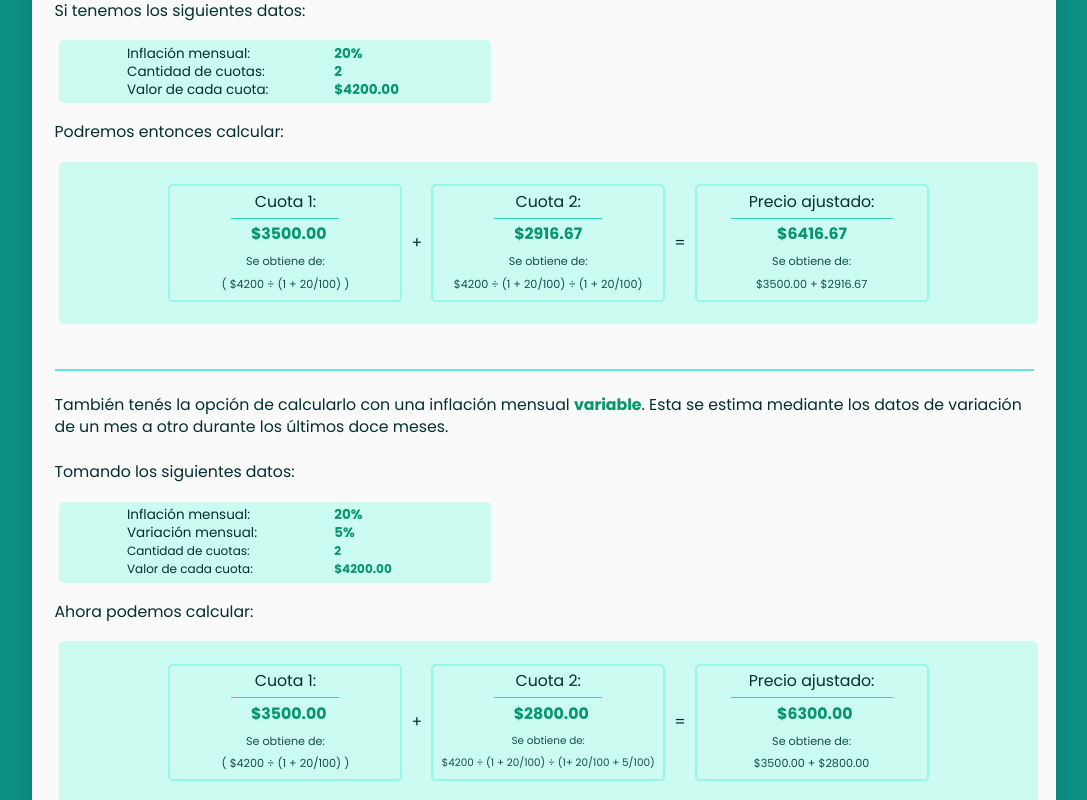
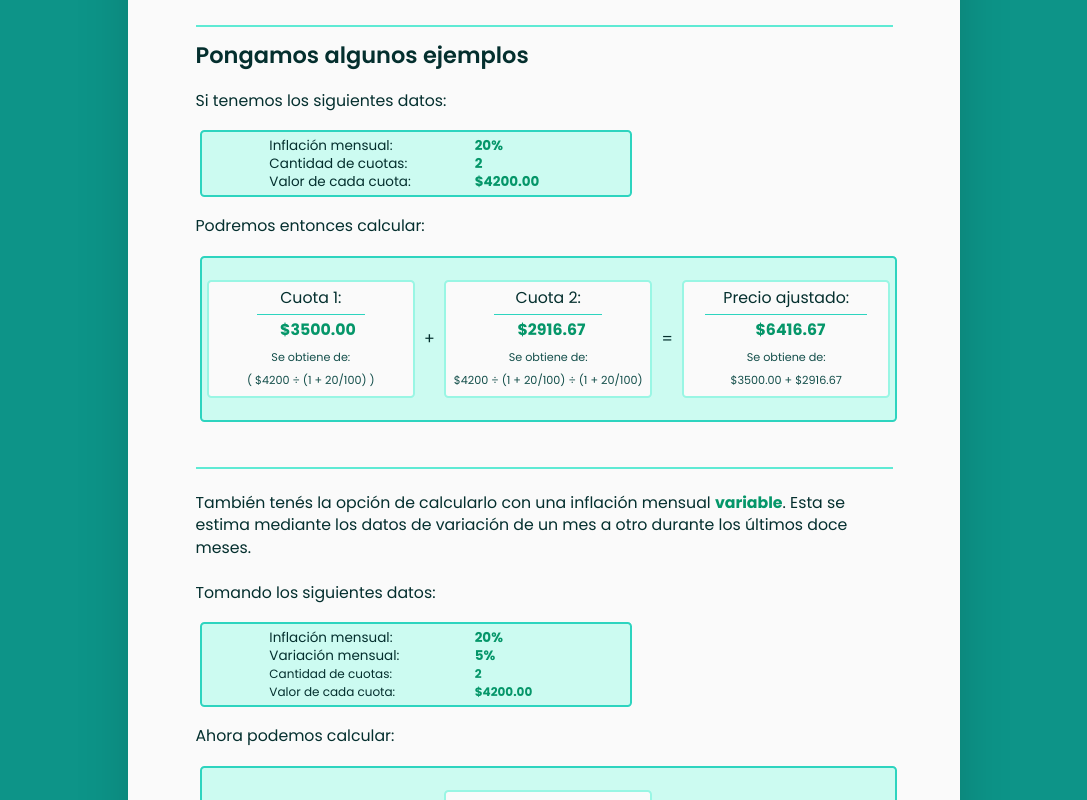
Before and after one commit to fmancilla00/devalu, a React (Vite) app: page /explicacion in a window 1280 px wide. Shown: the part 360-1160 px from the top of the page, without its empty margins (96-1183 px from the left). Built offline with nearby package versions, Linux system fonts and the light colour scheme; a web font is replaced by a local one.

Commit message:
restyling results y main

```diff
--- a/src/Routes/Explicacion.jsx
+++ b/src/Routes/Explicacion.jsx
@@ -5,7 +5,7 @@ import { IoCaretBackOutline } from "react-icons/io5";
 export default function Explicacion() {
   return (
     <div className='flex flex-col items-center justify-center w-full min-h-screen'>
-      <div className='drop-shadow-2xl text-teal-950 md:px-15 lg:rounded-lg sm:rounded-md bg-neutral-50 w-full sm:min-h-0 sm:w-[80%] xl:w-[80%]  min-h-screen  xl:h-[95%] flex flex-col items-center justify-start md:my-5 lg:my-10'>
+      <div className='drop-shadow-2xl text-teal-950 md:px-15 lg:rounded-lg sm:rounded-md bg-neutral-50 w-full sm:min-h-0 sm:w-[80%] xl:w-[65%] xl:p-10 min-h-screen xl:h-[95%] flex flex-col items-center justify-start md:my-5 lg:my-10'>
               <h2 className='w-full px-5 pt-8  text-xl lg:text-3xl'>¿Cómo se calcula?</h2>
         <section className='w-full p-5'>
           <article className='py-2 border-y-2 border-teal-300'>
@@ -21,7 +21,7 @@ export default function Explicacion() {
                     <p className='my-4 text-xs font-normal lg:text-sm'>
                         Si tenemos los siguientes datos:
                     </p>
-                    <ul className='list-disc list-inside bg-teal-100 rounded m-1 p-1 flex flex-col justify-center items-center my-4 text-xs  font-normal w-full max-w-sm'>
+                    <ul className='list-disc list-inside border-2 border-teal-400 rounded m-1 p-1 flex flex-col justify-center items-center my-4 text-xs  font-normal w-full max-w-sm bg-teal-100'>
                         <li className='text-[12px] lg:text-xs flex justify-between items center w-[70%]'><span>Inflación mensual:</span> <b className='text-emerald-600 text-start  w-[30%]'>20%</b></li>
                         <li className=' text-[12px] lg:text-xs flex justify-between items center w-[70%]'><span>Cantidad de cuotas:</span> <b className='text-emerald-600 w-[30%]'>2</b></li>
                         <li className=' text-[12px] lg:text-xs flex justify-between items center w-[70%] '><span>Valor de cada cuota:</span> <b className='text-emerald-600 w-[30%]'>$4200.00</b></li>
@@ -29,8 +29,8 @@ export default function Explicacion() {
                     <p className='my-4 text-xs font-normal lg:text-sm'>
                         Podremos entonces calcular:
                     </p>
-                    <div className='list-disc list-inside bg-teal-100 rounded m-1 p-1 flex flex-col justify-center items-center my-4 text-xs font-normal w-full gap-2 py-5 lg:flex-row lg:text-sm'>
-                      <div className='flex gap-1 flex-col justify-center items-center text-center border-2 w-52 rounded  border-teal-200'>
+                    <div className='list-disc list-inside bg-teal-100 border-2 border-teal-400 rounded m-1 p-1 flex flex-col justify-center items-center my-4 text-xs font-normal w-full gap-2 py-5 lg:flex-row lg:text-sm'>
+                      <div className='flex gap-1 flex-col justify-center items-center text-center border-2 w-52 rounded  border-teal-200 bg-neutral-50'>
                         <h6 className='text-center border-b-teal-400 border-b p-1 w-24'>
                           Cuota 1:
                         </h6>
@@ -44,7 +44,7 @@ export default function Explicacion() {
 
               </div>
                       <span> + </span>
-                    <div className='flex gap-1 flex-col justify-center items-center text-center border-2 w-52 rounded  border-teal-200'>
+                    <div className='flex gap-1 flex-col justify-center items-center text-center border-2 w-52 rounded  border-teal-200 bg-neutral-50'>
                         <h6 className='text-center border-b-teal-400 border-b p-1 w-24'>
                           Cuota 2:
                         </h6>
@@ -58,7 +58,7 @@ export default function Explicacion() {
 
               </div>
               <span>=</span>
-                      <div className='flex gap-1 flex-col justify-center items-center text-center border-2 w-52 rounded  border-teal-200'>
+                      <div className='flex gap-1 flex-col justify-center items-center text-center border-2 w-52 rounded  border-teal-200 bg-neutral-50'>
                         <h6 className='text-center border-b-teal-400 border-b p-1 w-36'>
                           Precio ajustado:
                         </h6>
@@ -73,7 +73,7 @@ export default function Explicacion() {
                     </div>
           </article>
 
-          <article className='my-10 border-t-2 border-teal-300'>
+          <article className='my-10 border-y-2 border-teal-300'>
             <p className='my-5 text-xs font-normal lg:text-sm'>
                       También tenés la opción de calcularlo con una inflación mensual <b className='text-emerald-600'>variable</b>. Esta se estima mediante los datos de variación de un mes a otro durante los últimos doce meses.
             </p>
@@ -82,7 +82,7 @@ export default function Explicacion() {
               Tomando los siguientes datos:
             </p>
 
-            <ul className='list-disc list-inside bg-teal-100 rounded m-1 p-1 flex flex-col justify-center items-center my-4 text-xs font-normal w-full max-w-sm'>
+            <ul className='list-disc list-inside bg-teal-100 border-2 border-teal-400 rounded m-1 p-1 flex flex-col justify-center items-center my-4 text-xs font-normal w-full max-w-sm'>
               <li className='text-[12px] lg:text-xs flex justify-between items center w-[70%]'><span>Inflación mensual:</span> <b className='text-emerald-600 text-start  w-[30%]'>20%</b></li>
               <li className='text-[12px] lg:text-xs flex justify-between items center w-[70%]'><span>Variación mensual: </span> <b className='text-emerald-600 text-start  w-[30%]'>5%</b></li>
               <li className=' text-[12px] flex justify-between items center w-[70%]'><span>Cantidad de cuotas:</span> <b className='text-emerald-600 w-[30%]'>2</b></li>
@@ -93,8 +93,8 @@ export default function Explicacion() {
               Ahora podemos calcular:
             </p>
 
-            <div className='list-disc list-inside bg-teal-100 rounded m-1 p-1 flex flex-col justify-center items-center my-4 text-xs font-normal w-full gap-2 py-5 lg:flex-row lg:text-sm'>
-                      <div className='flex gap-1 flex-col justify-center items-center text-center border-2 w-52 rounded  border-teal-200'>
+            <div className='list-disc list-inside bg-teal-100 rounded m-1 p-1 flex flex-col justify-center items-center my-4 text-xs font-normal w-full gap-2 py-5 lg:flex-row lg:text-sm border-2 border-teal-400'>
+                      <div className='flex gap-1 flex-col justify-center items-center text-center border-2 w-52 rounded  border-teal-200 bg-neutral-50'>
                         <h6 className='text-center border-b-teal-400 border-b p-1 w-24'>
                           Cuota 1:
                         </h6>
@@ -108,7 +108,7 @@ export default function Explicacion() {
 
               </div>
                       <span> + </span>
-                    <div className='flex gap-1 flex-col justify-center items-center text-center border-2 w-52 rounded  border-teal-200'>
+                    <div className='flex gap-1 flex-col justify-center items-center text-center border-2 w-52 rounded  border-teal-200 bg-neutral-50'>
                         <h6 className='text-center border-b-teal-400 border-b p-1 w-24'>
                           Cuota 2:
                         </h6>
@@ -122,7 +122,7 @@ export default function Explicacion() {
 
               </div>
               <span>=</span>
-                      <div className='flex gap-1 flex-col justify-center items-center text-center border-2 w-52 rounded  border-teal-200'>
+                      <div className='flex gap-1 flex-col justify-center items-center text-center border-2 w-52 rounded  border-teal-200 bg-neutral-50'>
                         <h6 className='text-center border-b-teal-400 border-b p-1 w-36'>
                           Precio ajustado:
                         </h6>
--- a/src/Routes/Main.jsx
+++ b/src/Routes/Main.jsx
@@ -10,13 +10,12 @@ export default function Main() {
   const { variacion, IPC, loading, error } = useFetch(url)
   const defaultVal = { valor: 0.078, fechaFormateada: 'Mayo 2023' }
   return (
-    <div className='flex flex-col items-center justify-center w-screen min-h-screen'>
-      <div className='drop-shadow-2xl text-teal-950 md:px-20 lg:rounded-lg sm:rounded-md bg-neutral-50 w-full sm:min-h-0 sm:w-[80%] xl:w-[60%]  min-h-screen  xl:h-[95%] flex flex-col items-center justify-center'>
+    <div className='flex flex-col items-center justify-center w-full min-h-screen'>
+      <div className='drop-shadow-2xl text-teal-950 md:px-15 lg:rounded-lg sm:rounded-md bg-neutral-50 w-screen lg:w-[80%]  min-h-screen lg:min-h-0 flex flex-col items-center justify-start lg:my-10'>
         <div className='flex items center flex-col justify-center w-full lg:h-full lg:p-5'>
-          <section className=' sm:w-72 my-5 w-72 lg:w-full border-4 border-teal-200 p-1  mx-auto bg-teal-100 rounded-lg flex items-center justify-around gap-3 text-xs lg:text-base font-medium h-fit lg:justify-around'>
-            <img src={logo} alt="" className='w-20 h-20 rounded-full border-4 border-teal-700 lg:w-28 lg:h-28' />
-            <div className='  rounded p-2 w-[60%]'>
-              <h1 className='uppercase font-bold text-3xl lg:text-5xl titulo'>Devalú</h1>
+          <section className='mt-10 relative sm:w-72 my-5 w-72 lg:w-full border-4 border-teal-200 p-1  mx-auto rounded-lg flex items-center justify-around gap-3 text-xs lg:text-base font-medium h-fit lg:justify-around'>
+              <h1 className='absolute bottom-[90px] lg:bottom-[86px] bg-neutral-50 px-2 uppercase font-bold text-3xl lg:text-4xl  titulo'>Devalu</h1>
+            <div className='text-center  rounded p-2 pt-5'>
               <p className=' text-teal-800'>Ingresá los valores y calculá cómo te conviene comprar:</p>
               <p className='text-sm lg:text-lg my-1 font-semibold text-teal-800'>¿En <b className='text-orange-400'>cuotas</b> o al <b className='text-orange-400'>contado</b>?</p>
             </div>
--- a/src/Routes/Results.jsx
+++ b/src/Routes/Results.jsx
@@ -36,7 +36,7 @@ export default function Results() {
       <div className=' w-full lg:w-[80%] mx-auto relative flex items-center justify-center bg-neutral-50 min-h-screen md:font-medium lg:my-10 lg:p-10 lg:px-20 lg:rounded'>
         <div className='p-5 flex flex-col items-center w-full'>
 
-          <h2 className='bg-teal-100 text-center w-full p-2 text-base   font-bold h-28 border-4 border-teal-200 rounded sm:text-lg md:text-xl flex items-center justify-center lg:text-2xl'>{texto} </h2>
+          <h2 className='b text-center w-full p-2 text-base   font-bold h-28 border-4 border-teal-400 rounded-md sm:text-lg md:text-xl flex items-center justify-center lg:text-2xl'>{texto} </h2>
           <div className='font-normal my-5'>
           {!datos.variacion
             ? <p className='text-xs  pb-0 mb-0 md:text-sm'>Los siguientes cálculos ser realizaron suponiendo que la inflación mensual se mantiene  <b className='text-emerald-600'>constante.</b></p>
```
